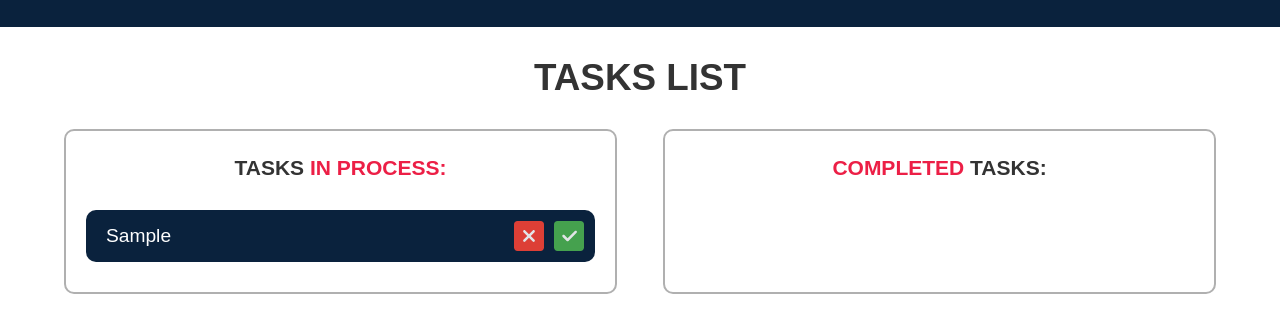
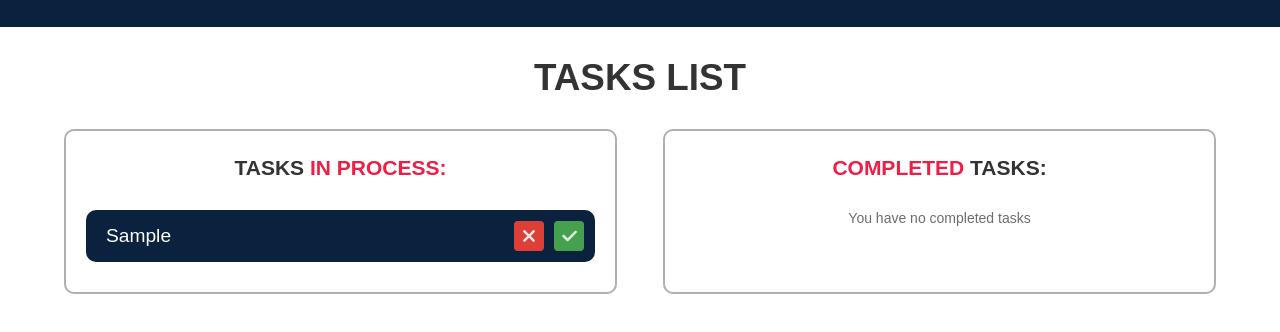
Before and after one commit to tofan07/ToDo_list, a plain HTML site: page index.html in a window 1280 px wide. Both pictures are taken after typing "Sample" into the empty fields and a click on the button "Add". Shown: the part 132-464 px from the top of the page. Drawn offline with Linux system fonts and the light colour scheme.

Commit message:
final refact

```diff
--- a/index.html
+++ b/index.html
@@ -36,13 +36,13 @@
         <div class="todo__wrapper">
           <div class="todo-left">
             <h2 class="todo-left__title">tasks <span class="word--red">in process:</span></h2>
-            <p class="todo-left__text">You have not tasks</p>
+            <p class="todo-left__text">You have no tasks in process</p>
             <ul class="list todo-left-list"></ul>
           </div>
           <!-- /.todo-left -->
           <div class="todo-right">
             <h2 class="todo-right__title"><span class="word--red">completed</span> tasks:</h2>
-            <p class="todo-right__text">You have not completed task</p>
+            <p class="todo-right__text">You have no completed tasks</p>
             <ul class="todo-right-list"></ul>
           </div>
           <!-- /.todo-right -->
--- a/js/script.js
+++ b/js/script.js
@@ -13,6 +13,8 @@ const dateWrap = document.querySelector('.header-calendar'),
 	headerInput = document.querySelector('.header-form__input'),
 	todoList = document.querySelector('.todo-left-list'),
 	todoCompleted = document.querySelector('.todo-right-list'),
+	todoListText = document.querySelector('.todo-left__text'),
+	todoCompletedText = document.querySelector('.todo-right__text'),
 	todoData = getTodoData(key);
 
 let counter = 0;
@@ -20,6 +22,7 @@ let counter = 0;
 const render = function() {
 	todoList.textContent = '';
 	todoCompleted.textContent = '';
+
 	todoData.forEach(function(item) {
 		const li = document.createElement('li');
 		li.classList.add('todo-left-list__item');
@@ -57,9 +60,29 @@ const render = function() {
 			if (todoData.length === 0) {
 				localStorage.removeItem(key);
 			}
+
 			render();
 		});
 	});
+
+		todoListText.style.display = 'block';
+		todoCompletedText.style.display = 'block';
+
+		if (todoData.length !== 0) {
+			for (let i = 0; i < todoData.length; i++) {
+				if (todoData[i].completed === false) {
+					todoListText.style.display = 'none';
+				} else {
+					todoListText.style.display = 'block';
+				}
+
+				if (todoData[i].completed === true) {
+					todoCompletedText.style.display = 'none';
+				} else {
+					todoCompletedText.style.display = 'block';
+				}
+			}
+		}
 };
 
 todoControl.addEventListener('submit', function(event) {
@@ -67,11 +90,11 @@ todoControl.addEventListener('submit', function(event) {
 
 	counter++;
 	const newTodo = {
-		value: headerInput.value,
+		value: headerInput.value.trim(),
 		completed: false,
 		id: counter
 	};
-	if (headerInput.value !== '') {
+	if (newTodo.value !== '') {
 		todoData.push(newTodo);
 		updateTodoData(key, todoData);
 	} else {return;}
```
